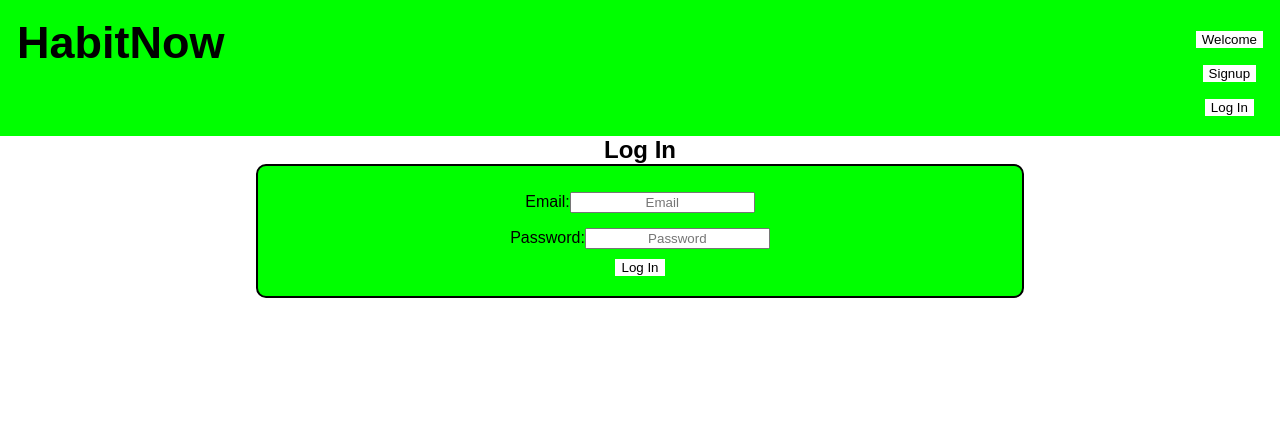
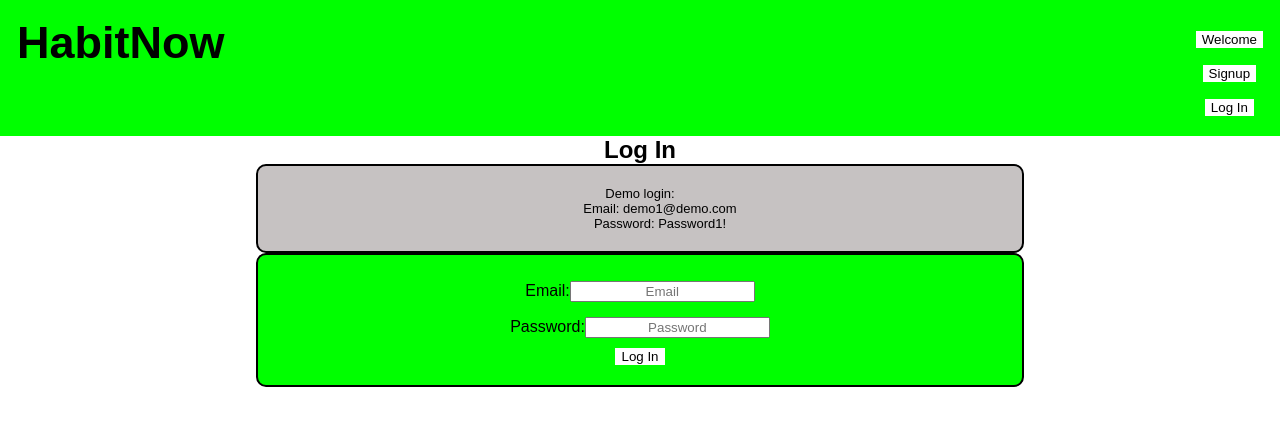
Before and after one commit to ivybenson/habit-app, a React (Create React App) app: page /login in a window 1280 px wide. Shown: the top 426 px of the page. Built offline with nearby package versions, Linux system fonts and the light colour scheme.

Commit message:
styling demo info and added comments, fixed addition link button

```diff
--- a/src/AddHabit/AddHabit.js
+++ b/src/AddHabit/AddHabit.js
@@ -49,6 +49,8 @@ export default class AddHabit extends React.Component {
       })
       .catch((error) => this.setState({ error }));
   };
+
+  // add habit expecting 201 back will add to the bottom at first and then will be sorted newest to oldest upon reload
 
   render() {
     return (
--- a/src/App.css
+++ b/src/App.css
@@ -6,10 +6,23 @@
   font-family: "Montserrat", sans-serif;
 }
 
+/* HEADER AND NAV */
 .header {
   font-family: "Montserrat", sans-serif;
   background-color: lime;
 }
+nav {
+  border: lime solid 2px;
+  background-color: lime;
+  padding: 15px;
+  font-size: 30px;
+  width: 100%;
+  display: flex;
+  justify-content: space-between;
+  flex-wrap: wrap;
+}
+
+/* GENERAL */
 
 li {
   list-style: none;
@@ -31,17 +44,6 @@ fieldset {
   flex-direction: column;
   float: center;
   padding: 5px;
-}
-
-nav {
-  border: lime solid 2px;
-  background-color: lime;
-  padding: 15px;
-  font-size: 30px;
-  width: 100%;
-  display: flex;
-  justify-content: space-between;
-  flex-wrap: wrap;
 }
 
 /* BUTTON GENERAL STYLING */
@@ -116,6 +118,18 @@ button :active {
   align-self: center;
 }
 
+.defaultlogin {
+  background-color: rgb(198, 194, 194);
+  font-size: small;
+  border-radius: 10px;
+  flex-direction: column;
+  align-items: center;
+  border: black 2px solid;
+  width: 60%;
+  padding: 20px;
+  align-self: center;
+}
+
 /* LANDING PAGE STYLING */
 
 .landingPage {
@@ -133,6 +147,8 @@ button :active {
 .react-calendar {
   align-self: center;
 }
+
+/* ADD HABIT STYLING*/
 
 .add-habit {
   display: flex;
--- a/src/App.js
+++ b/src/App.js
@@ -90,11 +90,15 @@ class App extends React.Component {
     },
   };
 
+  //CONTEXT AND APP COMPONENT STATE MERGED
+
   componentDidMount() {
     if (tokenServices.hasAuthToken()) {
       this.state.getHabits();
     }
   }
+
+  //REACT ROUTER SET IN APP, NAV HAS THE LINKS
 
   render() {
     return (
--- a/src/Login/Login.js
+++ b/src/Login/Login.js
@@ -30,6 +30,15 @@ export default class Login extends React.Component {
     return (
       <div className="login">
         <h2>Log In</h2>
+        <div className="defaultlogin">
+          <p>
+            Demo login:{" "}
+            <ul>
+              <li>Email: demo1@demo.com</li>
+              <li>Password: Password1!</li>
+            </ul>
+          </p>
+        </div>
         <form className="login-form" onSubmit={this.handleLogin}>
           {this.state.error && <p className="error">{this.state.error}</p>}
           <fieldset aria-label="email">
--- a/src/Signup/Signup.js
+++ b/src/Signup/Signup.js
@@ -1,6 +1,7 @@
 import React from "react";
 import "./Signup.css";
 import AuthApiService from "../services/auth-api-service";
+import { Link } from "react-router-dom";
 
 export default class Signup extends React.Component {
   state = {
@@ -30,10 +31,10 @@ export default class Signup extends React.Component {
         <div>
           <h2>Signup</h2>
           <p>
-            Add account here or log in if you have an account already created.
-            Upon signing in you can add habits right away. Track your habits by
-            tapping on the days that you completed your habit and it will turn
-            green to inicate you have completed it that day.
+            Add account here or click Log In below if you already have an
+            account. Upon signing in you can add habits right away. Track your
+            habits by tapping on the days that you completed your habit and it
+            will turn green to track that you have completed it that day.
           </p>
         </div>
         <form aria-label="signup-form" onSubmit={this.handleSubmit}>
@@ -81,6 +82,12 @@ export default class Signup extends React.Component {
             </button>
           </fieldset>
         </form>
+
+        <Link to="/login">
+          <button className="login-button" aria-label="login" type="submit">
+            Log In
+          </button>
+        </Link>
       </section>
     );
   }
```
Also changed, not shown: 1 other file (tests, documents, lock files or other folders).
